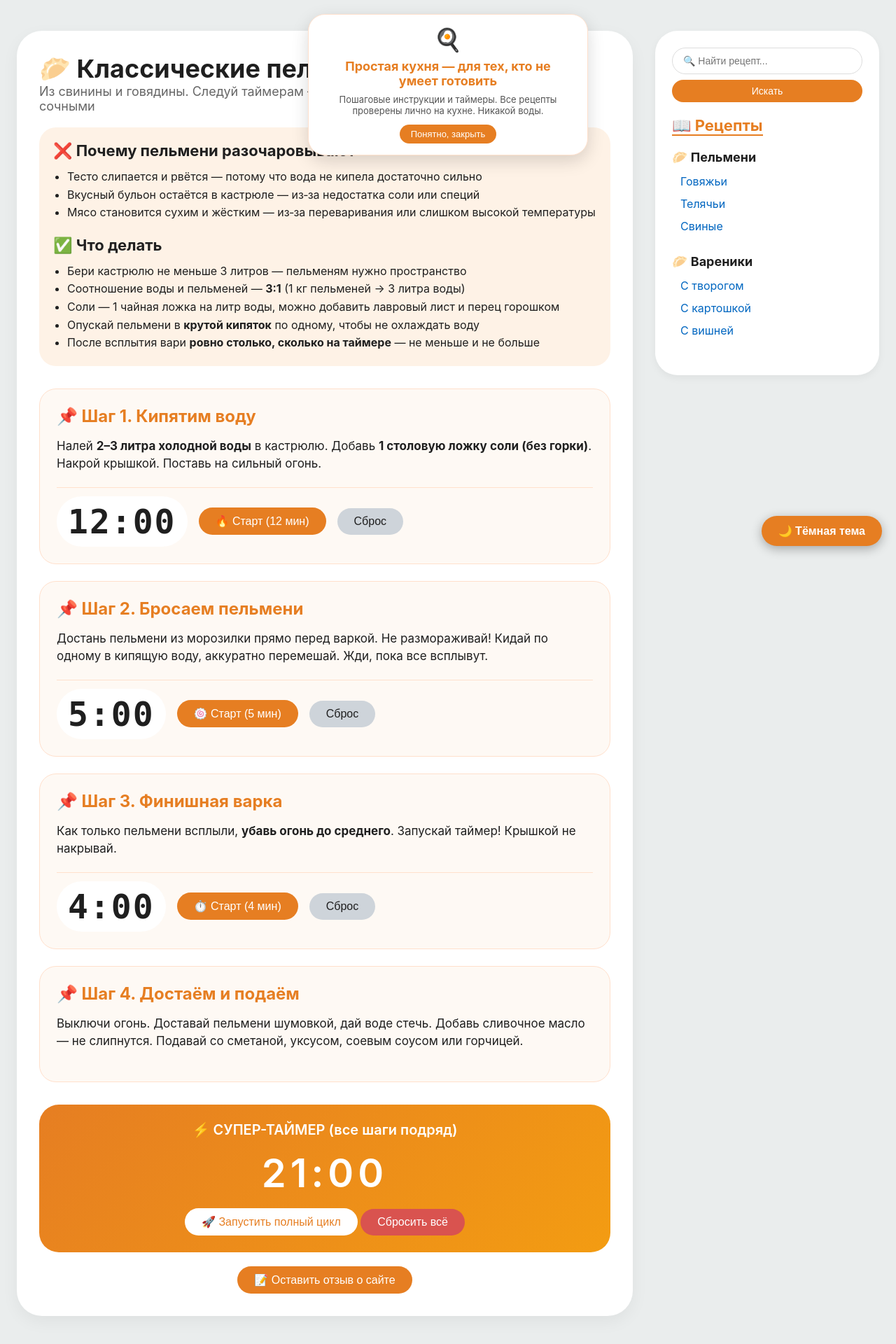
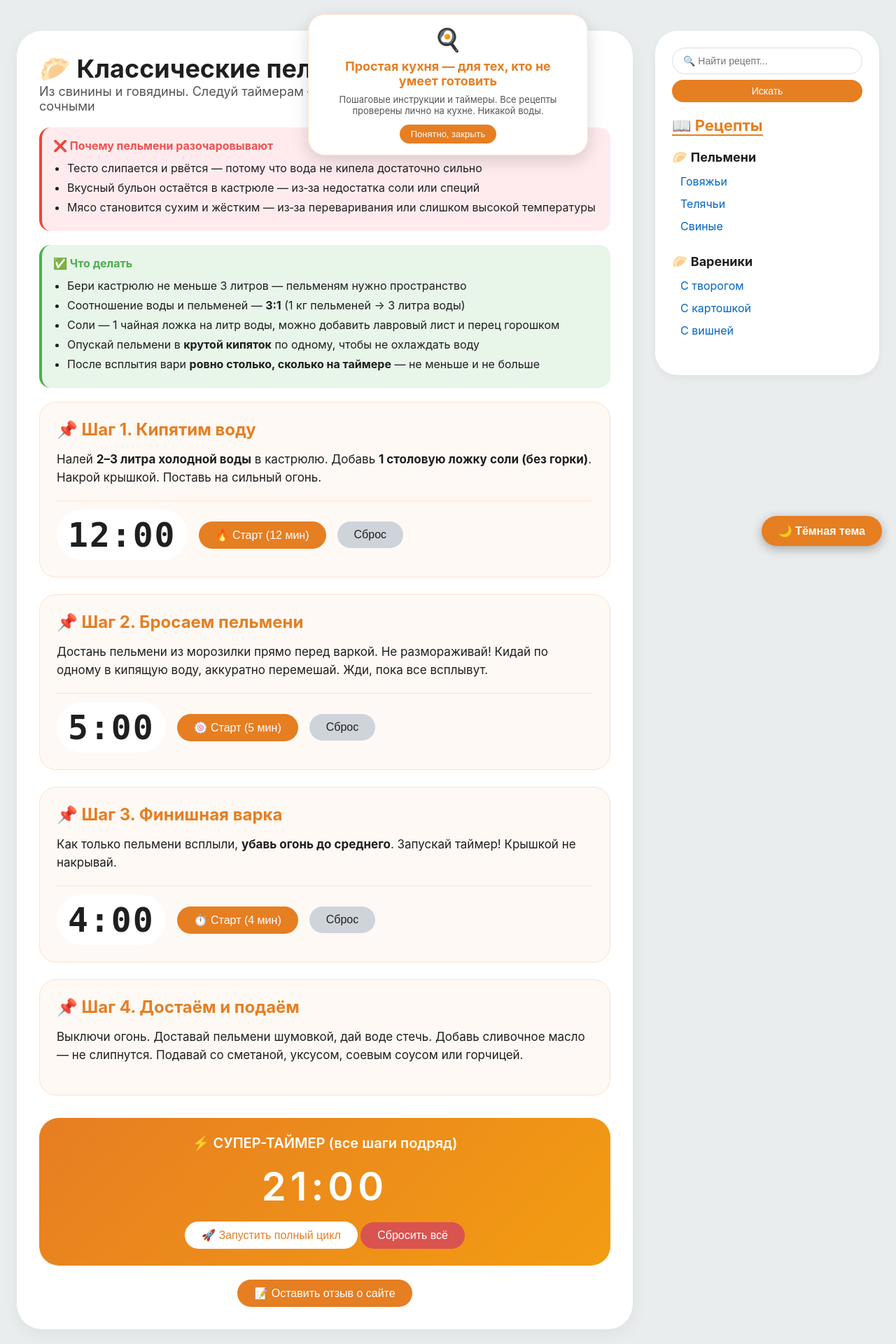
Before and after one commit to levstepansin-ship-it/django_project, a Django app: page / in a window 1280 px wide. Shown: the top 1920 px of the page at 70% size. Run offline with Django 4.2, Linux system fonts and the light colour scheme.

Commit message:
Update index.html

```diff
--- a/recipes/templates/recipes/index.html
+++ b/recipes/templates/recipes/index.html
@@ -5,19 +5,21 @@
 {% block content %}
 <!-- Левая колонка с рецептом -->
 <div class="recipe-area">
-    <h1 style="font-size: 36px;">🥟 Классические пельмени</h1>
-    <div class="subhead" style="color: #666; margin-bottom: 20px; font-size: 18px;">Из свинины и говядины. Следуй таймерам — и они не развалятся, не слипнутся и будут сочными</div>
+    <h1 style="font-size: 36px; color: var(--text-primary);">🥟 Классические пельмени</h1>
+    <div class="subhead" style="color: var(--text-secondary); margin-bottom: 20px; font-size: 18px;">Из свинины и говядины. Следуй таймерам — и они не развалятся, не слипнутся и будут сочными</div>
 
-    <!-- ПРОБЛЕМЫ И РЕШЕНИЯ -->
-    <div style="background: #fef2e6; border-radius: 24px; padding: 20px; margin-bottom: 32px;">
-        <h2 style="font-size: 22px; margin-bottom: 12px;">❌ Почему пельмени разочаровывают</h2>
-        <ul style="margin-left: 20px; font-size: 16px; line-height: 1.6;">
+    <!-- ПРОБЛЕМЫ И РЕШЕНИЯ — теперь с правильными классами -->
+    <div class="warnings-block">
+        <h4>❌ Почему пельмени разочаровывают</h4>
+        <ul>
             <li>Тесто слипается и рвётся — потому что вода не кипела достаточно сильно</li>
             <li>Вкусный бульон остаётся в кастрюле — из‑за недостатка соли или специй</li>
             <li>Мясо становится сухим и жёстким — из‑за переваривания или слишком высокой температуры</li>
         </ul>
-        <h2 style="font-size: 22px; margin: 20px 0 12px;">✅ Что делать</h2>
-        <ul style="margin-left: 20px; font-size: 16px; line-height: 1.6;">
+    </div>
+    <div class="tips-block">
+        <h4>✅ Что делать</h4>
+        <ul>
             <li>Бери кастрюлю не меньше 3 литров — пельменям нужно пространство</li>
             <li>Соотношение воды и пельменей — <strong>3:1</strong> (1 кг пельменей → 3 литра воды)</li>
             <li>Соли — 1 чайная ложка на литр воды, можно добавить лавровый лист и перец горошком</li>
@@ -34,7 +36,7 @@
         </div>
         <div class="timer-row">
             <span class="timer-display" id="timerWater" style="font-size: 48px;">12:00</span>
-            <button id="startWaterBtn" style="background: #e67e22; color: white; border: none; font-size: 16px; padding: 10px 24px; border-radius: 40px;">🔥 Старт (12 мин)</button>
+            <button id="startWaterBtn" style="background: var(--accent); color: white; border: none; font-size: 16px; padding: 10px 24px; border-radius: 40px;">🔥 Старт (12 мин)</button>
             <button id="resetWaterBtn" style="background: #ced4da; color: #1f1f1f; border: none; font-size: 16px; padding: 10px 24px; border-radius: 40px;">Сброс</button>
         </div>
     </div>
@@ -47,7 +49,7 @@
         </div>
         <div class="timer-row">
             <span class="timer-display" id="timerFloat" style="font-size: 48px;">5:00</span>
-            <button id="startFloatBtn" style="background: #e67e22; color: white; border: none; font-size: 16px; padding: 10px 24px; border-radius: 40px;">🍥 Старт (5 мин)</button>
+            <button id="startFloatBtn" style="background: var(--accent); color: white; border: none; font-size: 16px; padding: 10px 24px; border-radius: 40px;">🍥 Старт (5 мин)</button>
             <button id="resetFloatBtn" style="background: #ced4da; color: #1f1f1f; border: none; font-size: 16px; padding: 10px 24px; border-radius: 40px;">Сброс</button>
         </div>
     </div>
@@ -60,7 +62,7 @@
         </div>
         <div class="timer-row">
             <span class="timer-display" id="timerBoil" style="font-size: 48px;">4:00</span>
-            <button id="startBoilBtn" style="background: #e67e22; color: white; border: none; font-size: 16px; padding: 10px 24px; border-radius: 40px;">⏱️ Старт (4 мин)</button>
+            <button id="startBoilBtn" style="background: var(--accent); color: white; border: none; font-size: 16px; padding: 10px 24px; border-radius: 40px;">⏱️ Старт (4 мин)</button>
             <button id="resetBoilBtn" style="background: #ced4da; color: #1f1f1f; border: none; font-size: 16px; padding: 10px 24px; border-radius: 40px;">Сброс</button>
         </div>
     </div>
@@ -74,26 +76,26 @@
     </div>
 
     <!-- СУПЕР-ТАЙМЕР -->
-    <div class="global-timer" style="background: linear-gradient(135deg, #e67e22, #f39c12); color: white; border-radius: 28px; padding: 24px; text-align: center; margin-top: 32px;">
+    <div class="global-timer" style="background: linear-gradient(135deg, var(--accent), #f39c12); color: white; border-radius: 28px; padding: 24px; text-align: center; margin-top: 32px;">
         <div style="font-size: 20px; font-weight: 600;">⚡ СУПЕР-ТАЙМЕР (все шаги подряд)</div>
         <div class="timer" id="fullTimer" style="font-size: 56px; font-weight: 600; letter-spacing: 6px; margin: 16px 0;">21:00</div>
-        <button id="startFullBtn" style="background: white; color: #e67e22; border: none; font-size: 16px; padding: 10px 24px; border-radius: 40px;">🚀 Запустить полный цикл</button>
+        <button id="startFullBtn" style="background: white; color: var(--accent); border: none; font-size: 16px; padding: 10px 24px; border-radius: 40px;">🚀 Запустить полный цикл</button>
         <button id="resetFullBtn" style="background: #d9534f; color: white; border: none; font-size: 16px; padding: 10px 24px; border-radius: 40px;">Сбросить всё</button>
     </div>
 
     <!-- КНОПКА ДЛЯ ОТЗЫВА НА ГЛАВНОЙ СТРАНИЦЕ -->
     <div style="text-align: center; margin-top: 20px;">
-        <button onclick="showFeedbackModal('Отзыв о сайте', true, false)" style="background: #e67e22; color: white; border: none; font-size: 16px; padding: 10px 24px; border-radius: 40px;">📝 Оставить отзыв о сайте</button>
+        <button onclick="showFeedbackModal('Отзыв о сайте', true, false)" style="background: var(--accent); color: white; border: none; font-size: 16px; padding: 10px 24px; border-radius: 40px;">📝 Оставить отзыв о сайте</button>
     </div>
 </div>
 
-<!-- ПРАВАЯ КОЛОНКА — МЕНЮ (без дублирования "Классические") -->
+<!-- ПРАВАЯ КОЛОНКА — МЕНЮ -->
 <div class="menu-area">
     <form method="GET" action="{% url 'search' %}" style="margin-bottom: 20px;">
-        <input type="text" name="q" placeholder="🔍 Найти рецепт..." value="{{ request.GET.q }}" style="width: 100%; padding: 10px 15px; border-radius: 40px; border: 1px solid #ddd; font-size: 14px;">
-        <button type="submit" style="width: 100%; margin-top: 8px; background: #e67e22; color: white; border: none; padding: 8px 15px; border-radius: 40px;">Искать</button>
+        <input type="text" name="q" placeholder="🔍 Найти рецепт..." value="{{ request.GET.q }}" style="width: 100%; padding: 10px 15px; border-radius: 40px; border: 1px solid var(--input-border); font-size: 14px; background: var(--bg-card); color: var(--text-primary);">
+        <button type="submit" style="width: 100%; margin-top: 8px; background: var(--accent); color: white; border: none; padding: 8px 15px; border-radius: 40px;">Искать</button>
     </form>
-    <h3 style="font-size: 22px;">📖 Рецепты</h3>
+    <h3 style="font-size: 22px; color: var(--accent);">📖 Рецепты</h3>
     <div class="menu-category">
         <div class="cat-title" style="font-size: 18px;">🥟 Пельмени</div>
         <a href="{% url 'recipe_detail' recipe_id=4 %}" style="font-size: 16px;">Говяжьи</a>
@@ -109,7 +111,7 @@
 </div>
 
 <script>
-    // === ТАЙМЕРЫ (те же, что были) ===
+    // === ТАЙМЕРЫ ===
     let waterSeconds = 720, waterInterval = null;
     const waterDisplay = document.getElementById('timerWater');
     function updateWater() { let m=Math.floor(waterSeconds/60), s=waterSeconds%60; waterDisplay.innerText=`${m}:${s.toString().padStart(2,'0')}`; }
```
